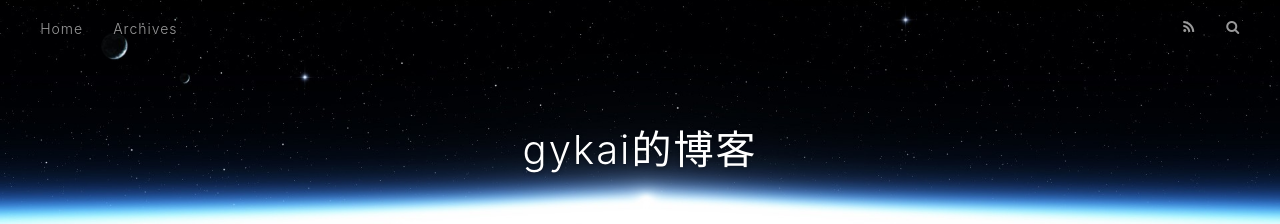
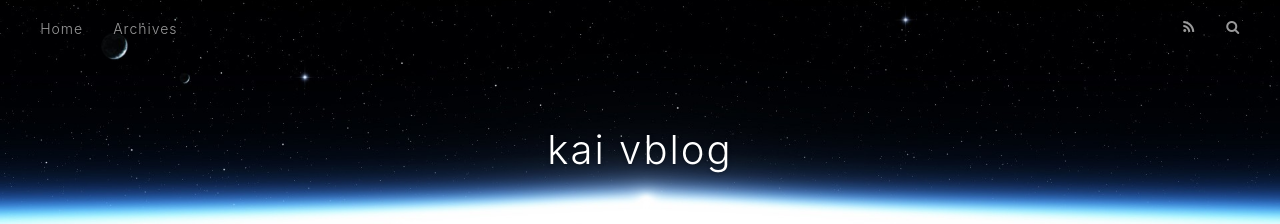
Before and after one commit to yankaiguo/yankaiguo.github.io, a plain HTML site: page index.html in a window 1280 px wide. Shown: the top 224 px of the page. Drawn offline with nearby package versions, Linux system fonts and the light colour scheme.

Commit message:
Site updated: 2020-10-09 21:28:18

```diff
--- a/index.html
+++ b/index.html
@@ -5,17 +5,17 @@
 
 
 
-  <title>gykai的博客</title>
+  <title>kai vblog</title>
   <meta name="viewport" content="width=device-width, initial-scale=1, maximum-scale=1">
   <meta property="og:type" content="website">
-<meta property="og:title" content="gykai的博客">
+<meta property="og:title" content="kai vblog">
 <meta property="og:url" content="https://yankaiguo.github.io/index.html">
-<meta property="og:site_name" content="gykai的博客">
+<meta property="og:site_name" content="kai vblog">
 <meta property="og:locale" content="en_US">
 <meta property="article:author" content="Yankai Guo">
 <meta name="twitter:card" content="summary">
 
-    <link rel="alternate" href="/atom.xml" title="gykai的博客" type="application/atom+xml">
+    <link rel="alternate" href="/atom.xml" title="kai vblog" type="application/atom+xml">
 
 
     <link rel="icon" href="/favicon.png">
@@ -36,7 +36,7 @@
   <div id="header-outer" class="outer">
     <div id="header-title" class="inner">
       <h1 id="logo-wrap">
-        <a href="/" id="logo">gykai的博客</a>
+        <a href="/" id="logo">kai vblog</a>
       </h1>
 
     </div>
```
Also changed, not shown: 2020/02/08/什么是平均负载？/index.html (+4 -4 lines), 2020/10/09/C++11/index.html (+4 -4 lines), archives/2020/02/index.html (+5 -5 lines), archives/2020/10/index.html (+5 -5 lines), archives/2020/index.html (+5 -5 lines), archives/index.html (+5 -5 lines), categories/Linux/index.html (+5 -5 lines).
